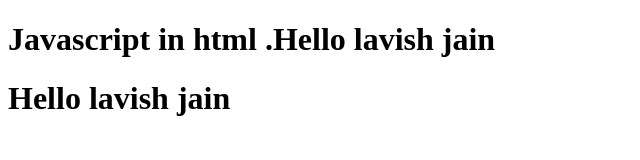
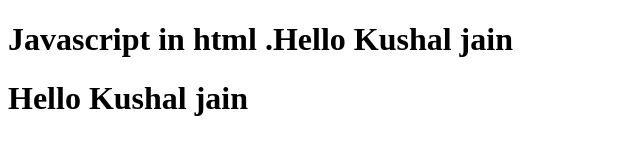
Before and after one commit to lavishjain36/background-generator, a plain HTML site: page index.html in a window 1280 px wide. Shown: the whole page, without its empty margins (0-640 px from the left). Drawn offline with Linux system fonts and the light colour scheme.

Commit message:
changed name to kushal

```diff
--- a/index.html
+++ b/index.html
@@ -5,8 +5,8 @@
 	<link rel="stylesheet" type="text/css" href="">
 </head>
 <body>
-<h1>Javascript in html .Hello lavish jain</h1>
-<h1>Hello lavish jain</h1>
+<h1>Javascript in html .Hello Kushal jain</h1>
+<h1>Hello Kushal jain</h1>
 <script type="text/javascript" src="script.js">
 </script>
 
```
